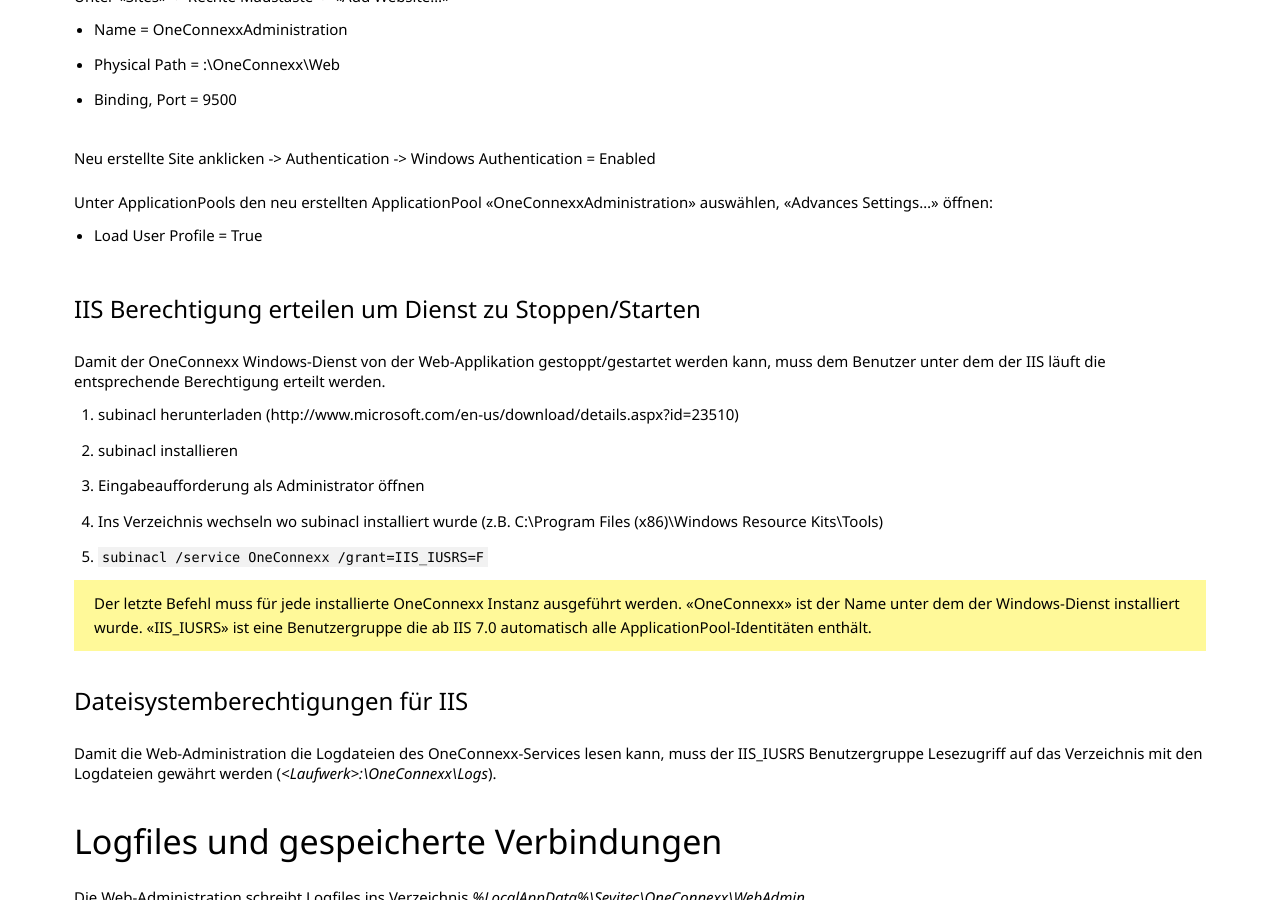
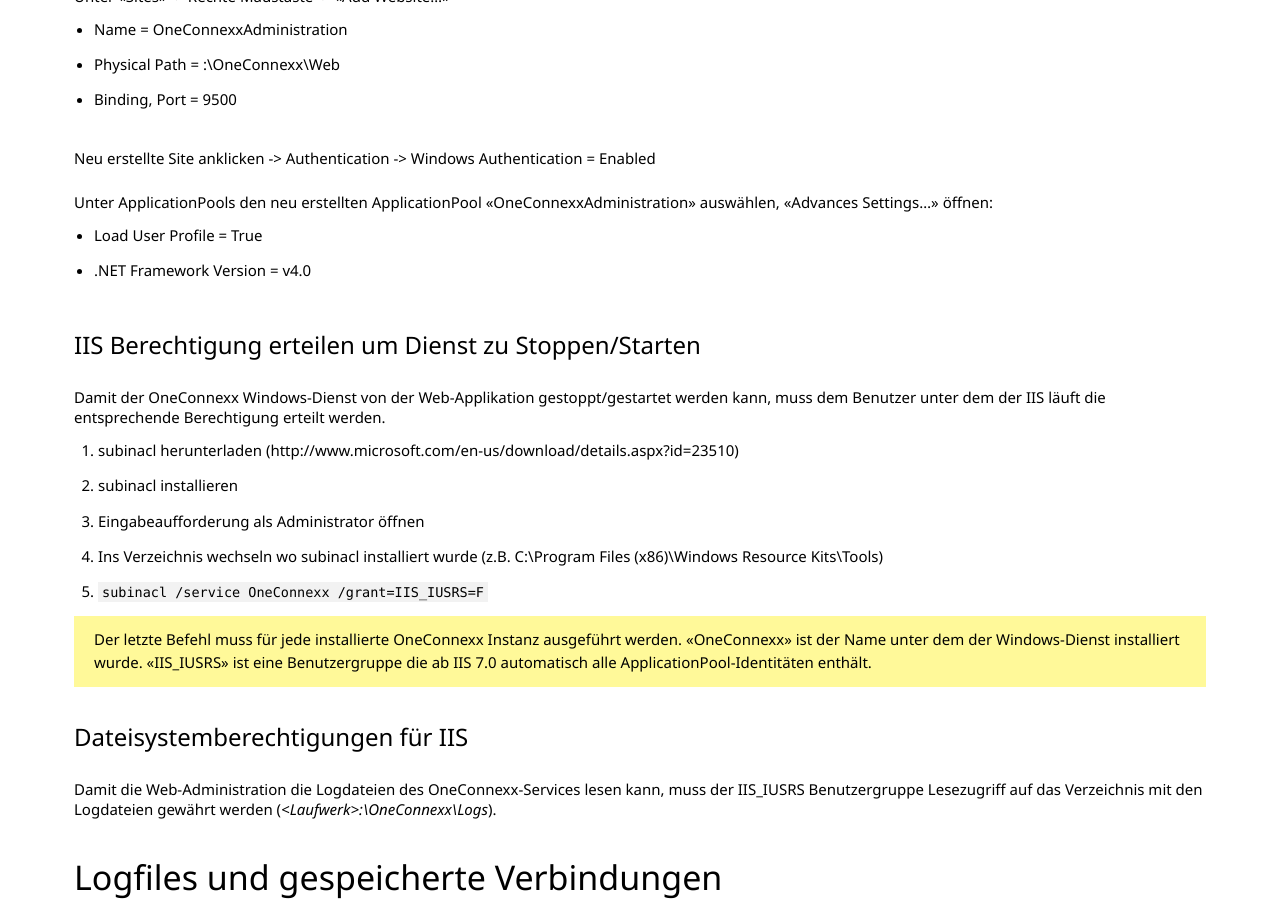
Before and after one commit to primesoft-group/oneconnexx-docs, a Jekyll site: the page built from _pages/setup/de/web.md, in a window 1280 px wide and 900 px high, scrolled down 1419 px. Built offline with Jekyll 4.4.1, drawn with Linux system fonts in a browser that asks for light colours; nearby versions of some CDN libraries; some web fonts are replaced.

Commit message:
Update web.md

```diff
--- a/_pages/setup/de/web.md
+++ b/_pages/setup/de/web.md
@@ -55,6 +55,7 @@
 
 Unter ApplicationPools den neu erstellten ApplicationPool «OneConnexxAdministration» auswählen, «Advances Settings…» öffnen:
 * Load User Profile = True
+* .NET Framework Version = v4.0
 
 #### IIS Berechtigung erteilen um Dienst zu Stoppen/Starten
 
```
